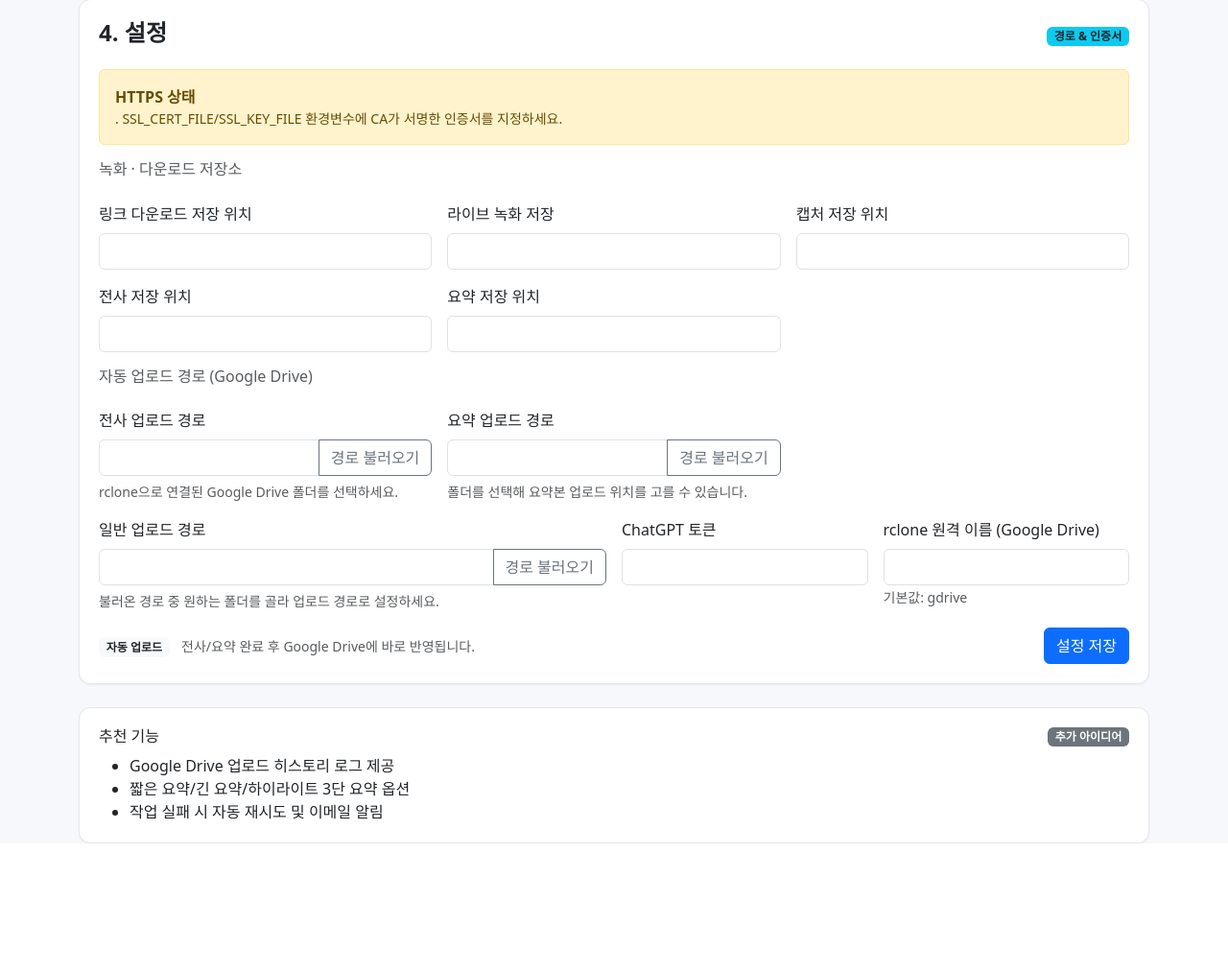
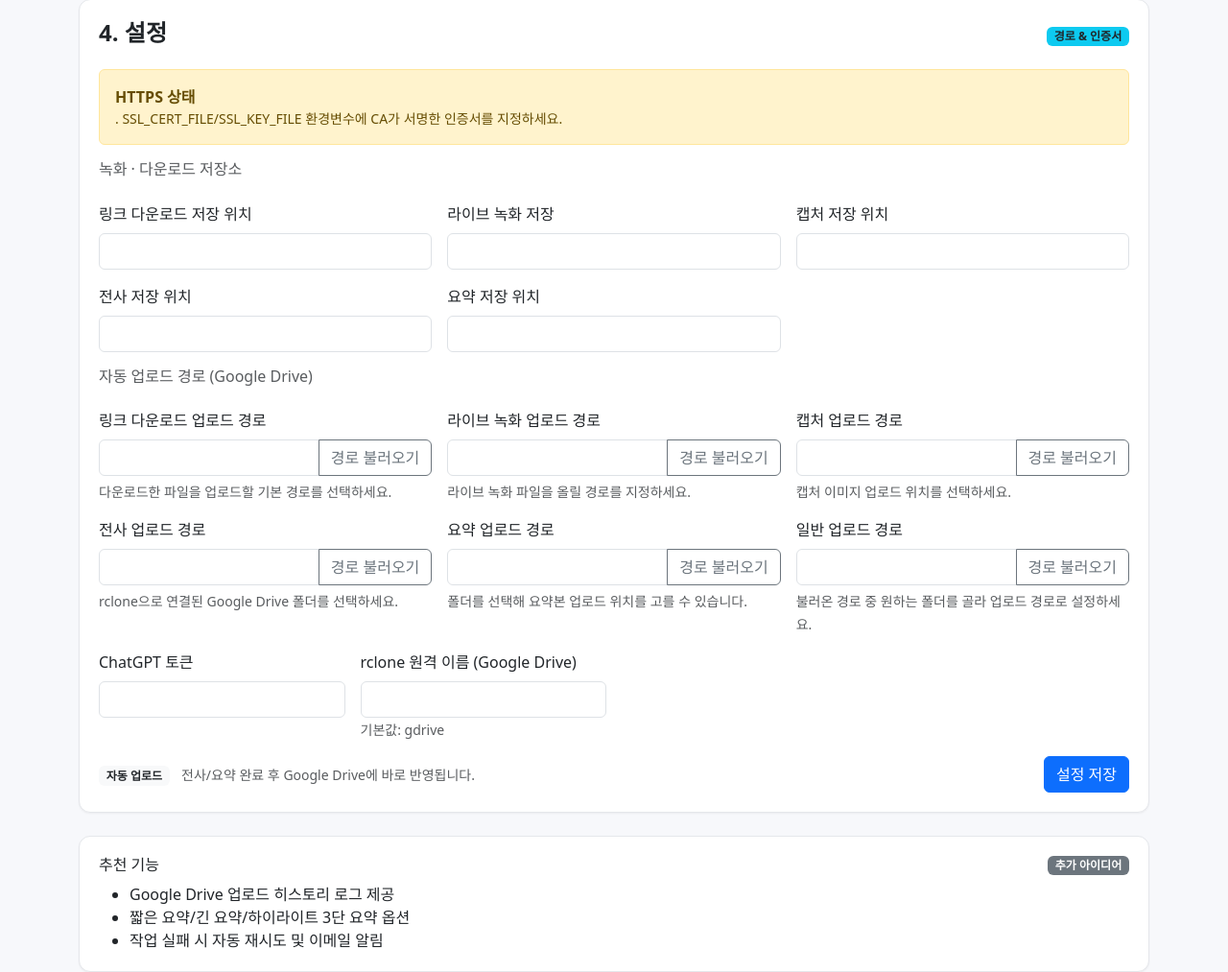
Before and after one commit to cw-isl/yt-telegram-bot, a Flask app: template templates/index.html in a window 1280 px wide. Shown: the part 945-1958 px from the top of the page at 96% size. Before the commit the page ends 1824 px from the top, so only its background shows below. Run offline with Flask 3, Linux system fonts and the light colour scheme; the template is opened without the code that fills it, so the values that code supplies are empty.

Commit message:
Add per-category Google Drive upload paths

```diff
--- a/app.py
+++ b/app.py
@@ -271,6 +271,9 @@ def settings_action():
     current["paths"]["transcripts"] = request.form.get("transcripts", current["paths"].get("transcripts"))
     current["paths"]["summaries"] = request.form.get("summaries", current["paths"].get("summaries"))
     current["paths"]["gdrive_upload"] = request.form.get("gdrive_upload", current["paths"].get("gdrive_upload"))
+    current["paths"]["download_upload"] = request.form.get("download_upload", current["paths"].get("download_upload"))
+    current["paths"]["recording_upload"] = request.form.get("recording_upload", current["paths"].get("recording_upload"))
+    current["paths"]["capture_upload"] = request.form.get("capture_upload", current["paths"].get("capture_upload"))
     current["paths"]["transcript_upload"] = request.form.get("transcript_upload", current["paths"].get("transcript_upload"))
     current["paths"]["summary_upload"] = request.form.get("summary_upload", current["paths"].get("summary_upload"))
 
--- a/config/defaults.yaml
+++ b/config/defaults.yaml
@@ -6,6 +6,9 @@
     "transcripts": "/root/rcbot/downloads/transcripts",
     "summaries": "/root/rcbot/downloads/summaries",
     "gdrive_upload": "GoogleDrive/yt-bot",
+    "download_upload": "GoogleDrive/yt-bot/link",
+    "recording_upload": "GoogleDrive/yt-bot/live",
+    "capture_upload": "GoogleDrive/yt-bot/captures",
     "transcript_upload": "GoogleDrive/yt-bot/transcripts",
     "summary_upload": "GoogleDrive/yt-bot/summaries"
   },
--- a/templates/index.html
+++ b/templates/index.html
@@ -178,6 +178,35 @@
           <h6 class="text-muted mb-2">자동 업로드 경로 (Google Drive)</h6>
         </div>
         <div class="col-md-4">
+          <label class="form-label">링크 다운로드 업로드 경로</label>
+          <div class="input-group mb-1">
+            <input class="form-control gdrive-path-input" name="download_upload" id="download_upload" value="{{ settings.paths.download_upload }}" />
+            <button class="btn btn-outline-secondary gdrive-path-button" data-target="download-upload-select" type="button">경로 불러오기</button>
+          </div>
+          <select class="form-select gdrive-path-select d-none" id="download-upload-select" data-bind-input="download_upload"></select>
+          <small class="text-muted">다운로드한 파일을 업로드할 기본 경로를 선택하세요.</small>
+        </div>
+        <div class="col-md-4">
+          <label class="form-label">라이브 녹화 업로드 경로</label>
+          <div class="input-group mb-1">
+            <input class="form-control gdrive-path-input" name="recording_upload" id="recording_upload" value="{{ settings.paths.recording_upload }}" />
+            <button class="btn btn-outline-secondary gdrive-path-button" data-target="recording-upload-select" type="button">경로 불러오기</button>
+          </div>
+          <select class="form-select gdrive-path-select d-none" id="recording-upload-select" data-bind-input="recording_upload"></select>
+          <small class="text-muted">라이브 녹화 파일을 올릴 경로를 지정하세요.</small>
+        </div>
+
+        <div class="col-md-4">
+          <label class="form-label">캡처 업로드 경로</label>
+          <div class="input-group mb-1">
+            <input class="form-control gdrive-path-input" name="capture_upload" id="capture_upload" value="{{ settings.paths.capture_upload }}" />
+            <button class="btn btn-outline-secondary gdrive-path-button" data-target="capture-upload-select" type="button">경로 불러오기</button>
+          </div>
+          <select class="form-select gdrive-path-select d-none" id="capture-upload-select" data-bind-input="capture_upload"></select>
+          <small class="text-muted">캡처 이미지 업로드 위치를 선택하세요.</small>
+        </div>
+
+        <div class="col-md-4">
           <label class="form-label">전사 업로드 경로</label>
           <div class="input-group mb-1">
             <input class="form-control gdrive-path-input" name="transcript_upload" id="transcript_upload" value="{{ settings.paths.transcript_upload }}" />
@@ -186,6 +215,7 @@
           <select class="form-select gdrive-path-select d-none" id="transcript-upload-select" data-bind-input="transcript_upload"></select>
           <small class="text-muted">rclone으로 연결된 Google Drive 폴더를 선택하세요.</small>
         </div>
+
         <div class="col-md-4">
           <label class="form-label">요약 업로드 경로</label>
           <div class="input-group mb-1">
@@ -196,7 +226,7 @@
           <small class="text-muted">폴더를 선택해 요약본 업로드 위치를 고를 수 있습니다.</small>
         </div>
 
-        <div class="col-md-6">
+        <div class="col-md-4">
           <label class="form-label">일반 업로드 경로</label>
           <div class="input-group mb-1">
             <input class="form-control gdrive-path-input" name="gdrive_upload" id="gdrive_upload" value="{{ settings.paths.gdrive_upload }}" />
```
